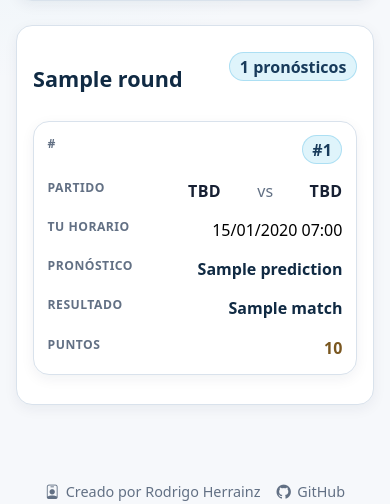
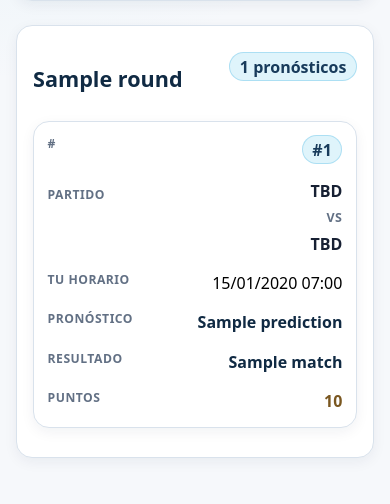
Before and after one commit to rherrainz/prode, a Django app: template templates/predictions/member_detail.html in a window 390 px wide. Shown: the part 366-870 px from the top of the page. Run offline with Django 5.2, Linux system fonts and the light colour scheme; tables that the repository leaves empty hold one stand-in row (values such as "Sample post"); the template is opened without the code that fills it: values that come from a table or form of the project are taken from there, most other values are stand-ins (such as "Sample title", 1, 10 or a date in 2020); some libraries are stand-ins or nearby versions.

Commit message:
Improve member predictions mobile matchup layout

```diff
--- a/templates/predictions/member_detail.html
+++ b/templates/predictions/member_detail.html
@@ -40,7 +40,13 @@
           {% for prediction in round.predictions %}
             <tr>
               <td data-label="#"><span class="match-status">#{{ prediction.match.match_number }}</span></td>
-              <td data-label="Partido">{% team_label prediction.match.home_team prediction.match.home_team_placeholder %} <span class="text-muted mx-1">vs</span> {% team_label prediction.match.away_team prediction.match.away_team_placeholder %}</td>
+              <td class="prediction-match-cell" data-label="Partido">
+                <div class="prediction-matchup">
+                  <span class="prediction-matchup__team">{% team_label prediction.match.home_team prediction.match.home_team_placeholder %}</span>
+                  <span class="prediction-versus">vs</span>
+                  <span class="prediction-matchup__team">{% team_label prediction.match.away_team prediction.match.away_team_placeholder %}</span>
+                </div>
+              </td>
               <td data-label="Tu horario">{{ prediction.match.kickoff_at|match_datetime:viewer_timezone }}</td>
               <td data-label="Pronóstico"><span class="match-score">{{ prediction.score_label }}</span></td>
               <td data-label="Resultado"><span class="match-score">{{ prediction.match.score_label }}</span></td>
```
